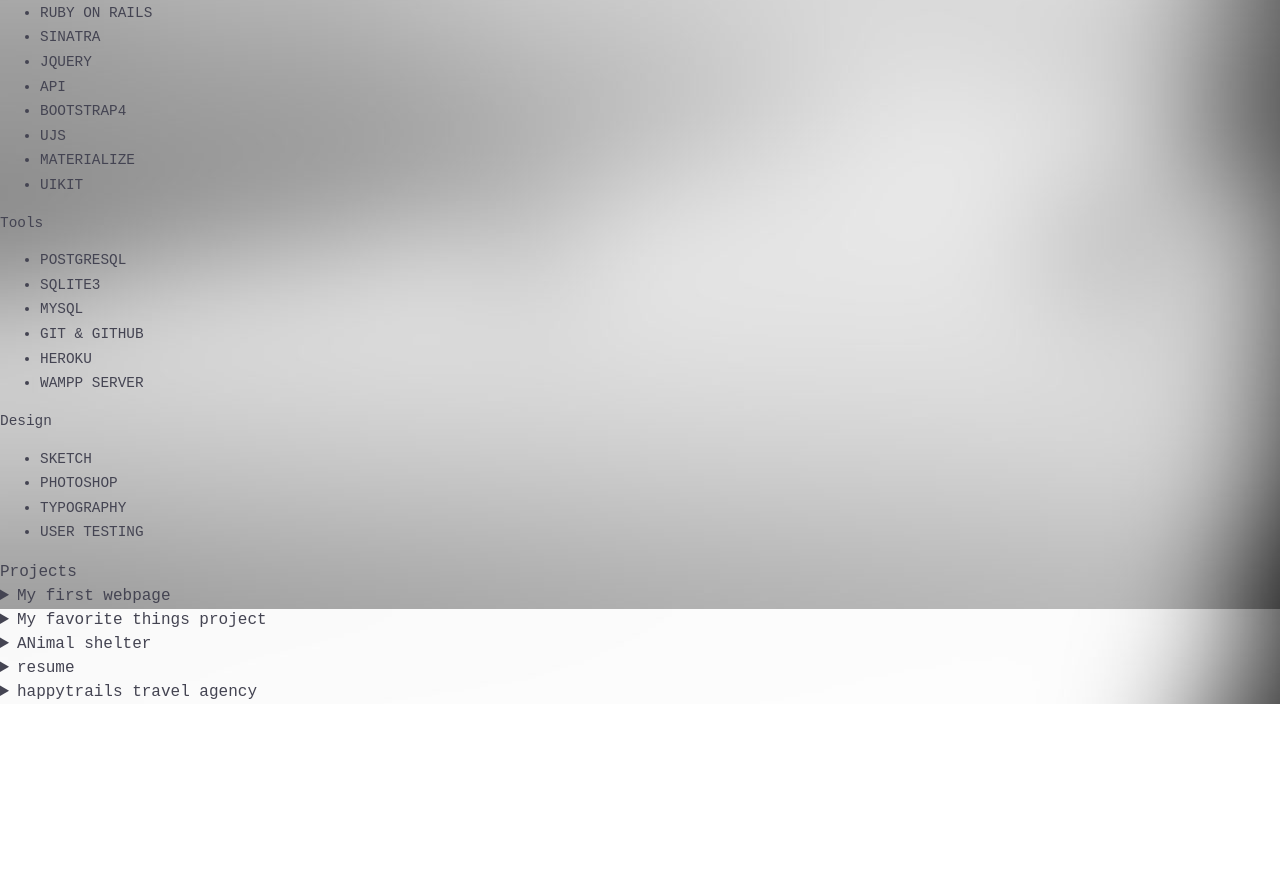
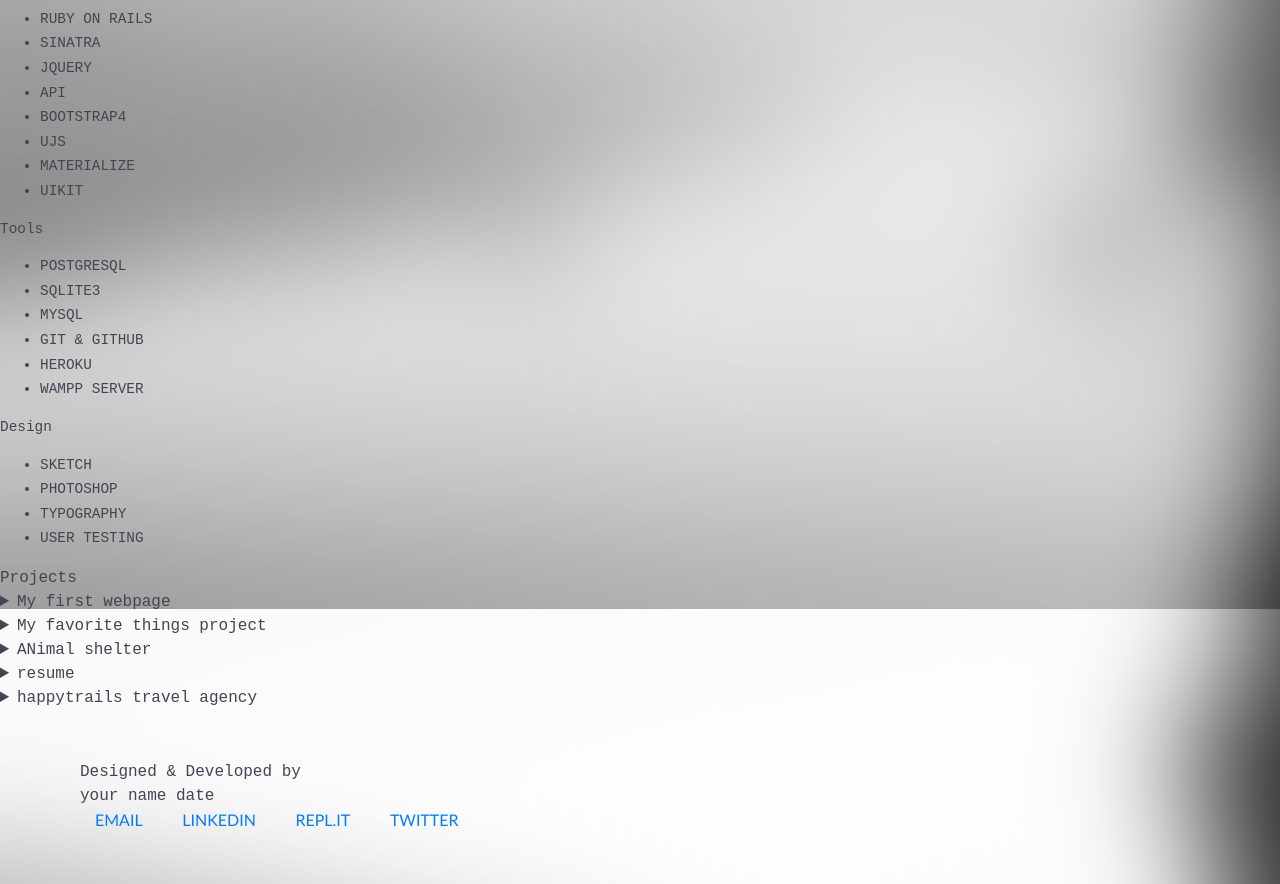
Before and after one commit to c0lurk/portfolio-page, a plain HTML site: page index.html in a window 1280 px wide. Shown: the part 3231-4115 px from the top of the page. Before the commit the page ends 3935 px from the top, so only its background shows below. Drawn offline with Linux system fonts and the light colour scheme.

Commit message:
add images to src/images , add more styling and add a footer to the webpage

```diff
--- a/css/styles.css
+++ b/css/styles.css
@@ -36,3 +36,40 @@ body, html  {
   color: #007bff;
   border: 1px solid #007bff;
   background: 0 0;
+}
+footer {
+  padding: 50px 80px;
+  align-items: center;
+  top: 730px;
+  bottom: 0px;
+  left: 0px;right: 0px;
+}
+.footer_links a {
+  position: relative;
+  display: inline-block;
+  color: #007bff!important;
+  text-transform: uppercase;
+  font-weight: 400;
+  margin: 0 15px;
+  outline: 0;
+}
+.footer_copyright{
+  width: 20px;
+  height: 20px;
+}
+.footer_links img {
+  display: none;
+  width: 22px;
+}
+body a, html a {
+  text-decoration: none;
+  font-weight: 900;
+  color: #36363c;
+  font-family: Trebuchet MS;
+}
+body a:hover{
+    text-decoration: underline blue;
+}
+body p, html p {
+  font-weight: 400;
+}
--- a/index.html
+++ b/index.html
@@ -145,7 +145,51 @@
             </div>
           </details>
       </div>
-    <footer>
+    <footer class="footer">
+        <div >
+            <div >
+              <span>
+                Designed &amp; Developed by
+             </span>
+           </div>
+           <div class="bottom">
+             <span>
+               your name
+             </span>
+             <span>
+               date
+             </span>
+           </div>
+         </div>
+         <div class="footer_links">
+           <a href="mailto:youremail@gmail.com" target="_blank" title="email">
+             <span class="text">
+               email
+             </span>
+             <img src="images/email.svg" alt="email">
+           </a>
+           <a href="https:#" target="_blank" title="linkedin">
+             <span class="text">
+               linkedin
+             </span>
+             <img src="images/linkedin.svg" alt="linkedin">
+           </a>
+           <a href="https://repl.it/@name" target="_blank" title="instagram">
+             <span class="text">
+               repl.it
+             </span>
+             <img src="images/repl.png" alt="instagram">
+           </a>
+
+           <a href="#" target="_blank" title="twitter">
+             <span class="text">
+               twitter
+             </span>
+             <img src="images/twitter.svg" alt="twitter">
+           </a>
+
+
+         </div>
 
     </footer>
   </body>
```
Also changed, not shown: NEON.jpeg (added), email.svg (added), instagram.svg (added), linkedin.svg (added), repl.png (added), twitter.svg (added).
